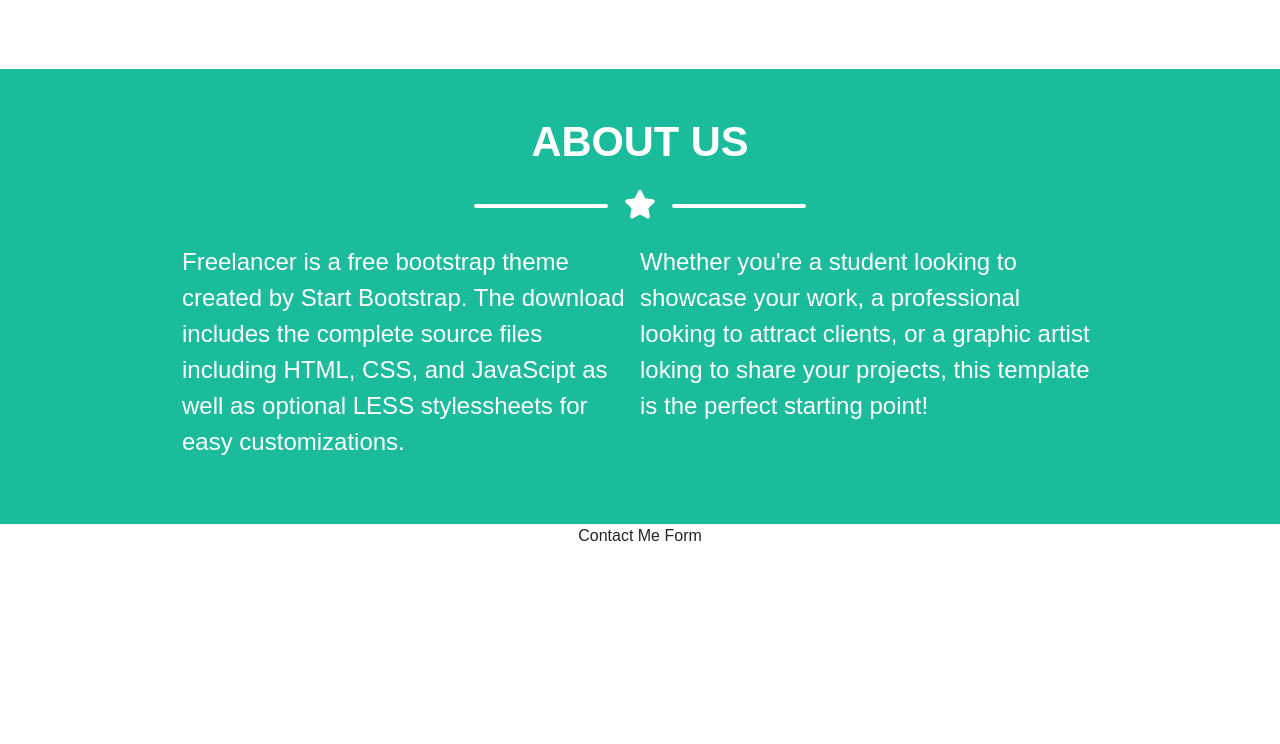
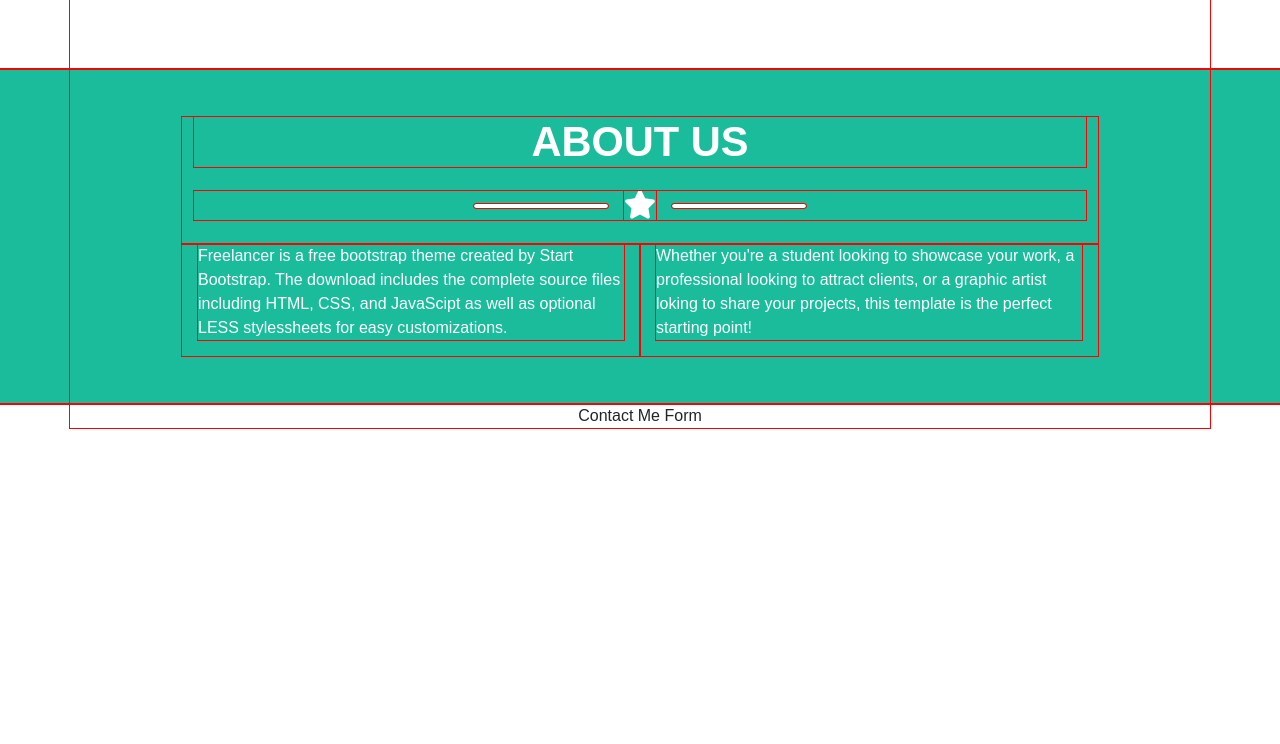
Before and after one commit to ruggerifrancesco/html-css-bootstrap-freelancer, a plain HTML site: page index.html in a window 1280 px wide. Shown: the part 1405-2149 px from the top of the page. Drawn offline with nearby package versions, Linux system fonts and the light colour scheme.

Commit message:
fixed styling for about paragraphs

```diff
--- a/assets/css/style.css
+++ b/assets/css/style.css
@@ -1,6 +1,6 @@
 /* <!-- Rule: Mobile First --> */
 * {
-    /* outline: 1px solid red; */
+    outline: 1px solid red;
 }
 
 /* Root Section */
@@ -116,12 +116,13 @@ body {
         font-weight: 600;
     }
     .me-about-paragraph {
-        font-size: 1.5rem;
     }
 
     @media screen and (min-width:768px){
+        .me-about-us-row {
+            padding: 0 4.5rem;
+        }
         .me-about-paragraph {
-            font-size: 1.2rem;
         }
         .about-us-title {
             font-size: 2.6rem;
@@ -129,7 +130,6 @@ body {
     }
     @media screen and (min-width:992px){
         .me-about-paragraph {
-            font-size: 1.5rem;
         }
         .me-about-us-row {
             padding: 0 7rem;
--- a/index.html
+++ b/index.html
@@ -135,14 +135,14 @@
                     </div>
 
                     </div>
-                        <div class="col-12 col-md-6 p-0">
+                        <div class="col-12 col-md-6 p-0 px-md-3">
                             <p class="me-about-paragraph lh-2 text-white">
                                 Freelancer is a free bootstrap theme created by Start Bootstrap. The download includes the
                                 complete source files including HTML, CSS, and JavaScipt as well as optional LESS stylessheets
                                 for easy customizations.
                             </p>
                         </div>
-                        <div class="col-12 col-md-6 p-0">
+                        <div class="col-12 col-md-6 p-0 px-md-3">
                             <p class="me-about-paragraph lh-2 text-white">
                                 Whether you're a student looking to showcase your work, a professional looking to attract
                                 clients, or a graphic artist loking to share your projects, this template is the perfect starting
```
